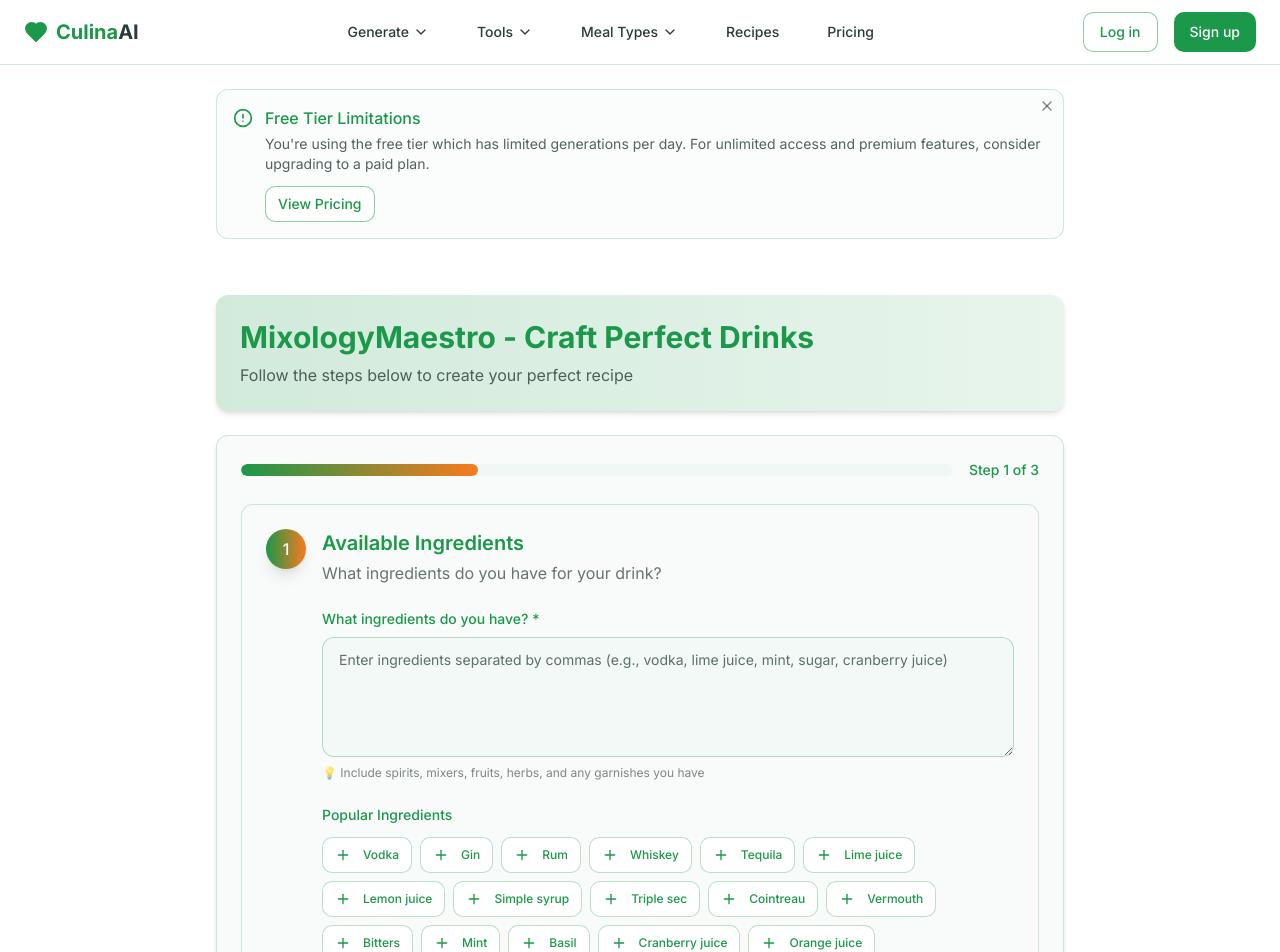
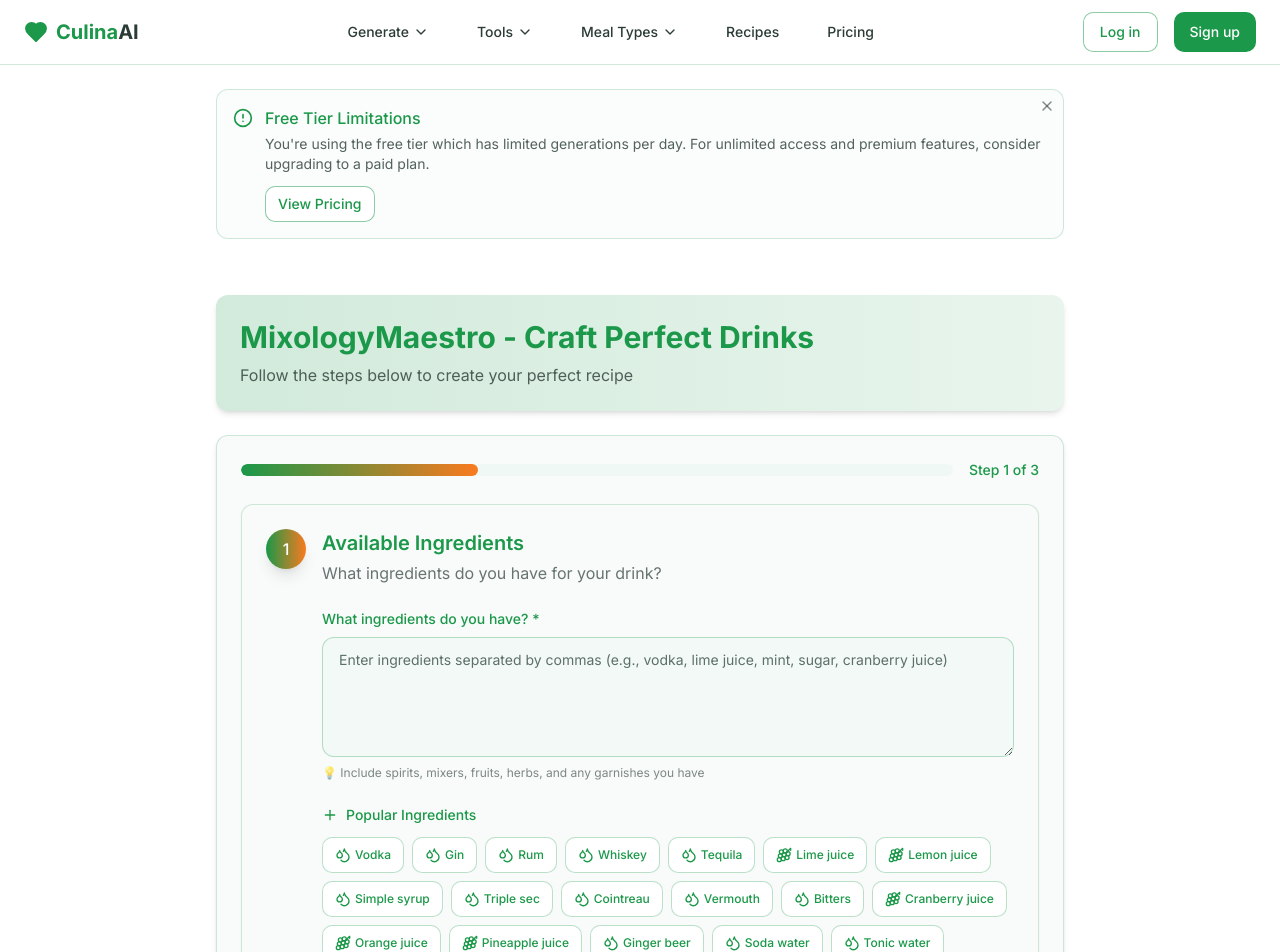
Before and after one commit to sandeep60141/kashyap, a Next.js app: page /mixologyMaestro in a window 1280 px wide. Shown: the top 952 px of the page. Built offline with nearby package versions, Linux system fonts and the light colour scheme.

Commit message:
fix: enhance visual design with icons and improved button styles
Fix cuisine style buttons and add icons; update checkbox colors; add icons throughout; improve visual design consistency.

#VERCEL_SKIP

Co-authored-by: sandeep <58232414+sandeep60141@users.noreply.github.com>

```diff
--- a/app/globals.css
+++ b/app/globals.css
@@ -60,16 +60,29 @@
 }
 
 .btn-generate {
-  @apply bg-gradient-to-r from-primary to-accent text-white font-medium py-3 px-6 rounded-lg shadow-lg hover:shadow-xl transition-all;
+  @apply bg-gradient-to-r from-primary to-accent text-white font-medium py-3 px-6 rounded-lg shadow-lg hover:shadow-xl transition-all flex items-center;
+}
+
+/* Cuisine button styles */
+.cuisine-button {
+  @apply flex items-center gap-2 px-4 py-2 rounded-lg border border-primary/30 text-primary hover:bg-primary/10 transition-all font-medium;
+}
+
+.cuisine-button-active {
+  @apply bg-primary text-white border-primary hover:bg-primary/90;
+}
+
+.cuisine-button span {
+  @apply text-lg;
 }
 
 /* Tab styling */
 .tab-active {
-  @apply bg-primary text-white;
+  @apply bg-primary text-white flex items-center justify-center;
 }
 
 .tab-inactive {
-  @apply bg-secondary text-secondary-foreground hover:bg-secondary/80;
+  @apply bg-secondary text-secondary-foreground hover:bg-secondary/80 flex items-center justify-center;
 }
 
 /* Card styling */
@@ -193,12 +206,22 @@
   @apply bg-primary/20 border-primary;
 }
 
+/* Custom checkbox styling */
 .generator-checkbox {
-  @apply h-4 w-4 rounded border-primary/50 text-primary focus:ring-primary/50;
+  @apply h-4 w-4 rounded border-primary/50 text-primary focus:ring-primary/50 accent-primary;
 }
 
 .generator-radio {
-  @apply h-4 w-4 border-primary/50 text-primary focus:ring-primary/50;
+  @apply h-4 w-4 border-primary/50 text-primary focus:ring-primary/50 accent-primary;
+}
+
+/* Custom checkbox for dietary requirements */
+input[type="checkbox"] {
+  @apply accent-primary;
+}
+
+input[type="radio"] {
+  @apply accent-primary;
 }
 
 .generator-select {
--- a/components/cuisine-suggestions.tsx
+++ b/components/cuisine-suggestions.tsx
@@ -1,6 +1,7 @@
 "use client"
 
 import { Button } from "@/components/ui/button"
+import { Globe } from "lucide-react"
 
 interface CuisineSuggestionsProps {
   onCuisineClick: (cuisine: string) => void
@@ -9,40 +10,43 @@ interface CuisineSuggestionsProps {
 
 export default function CuisineSuggestions({ onCuisineClick, selectedCuisine }: CuisineSuggestionsProps) {
   const cuisines = [
-    "Italian",
-    "Mexican",
-    "Chinese",
-    "Japanese",
-    "Thai",
-    "Indian",
-    "French",
-    "Mediterranean",
-    "American",
-    "Korean",
-    "Vietnamese",
-    "Greek",
-    "Spanish",
-    "Middle Eastern",
-    "Brazilian",
+    { name: "Italian", flag: "🇮🇹" },
+    { name: "Mexican", flag: "🇲🇽" },
+    { name: "Chinese", flag: "🇨🇳" },
+    { name: "Japanese", flag: "🇯🇵" },
+    { name: "Thai", flag: "🇹🇭" },
+    { name: "Indian", flag: "🇮🇳" },
+    { name: "French", flag: "🇫🇷" },
+    { name: "Mediterranean", flag: "🇬🇷" },
+    { name: "American", flag: "🇺🇸" },
+    { name: "Korean", flag: "🇰🇷" },
+    { name: "Vietnamese", flag: "🇻🇳" },
+    { name: "Spanish", flag: "🇪🇸" },
+    { name: "Middle Eastern", flag: "🇹🇷" },
+    { name: "Brazilian", flag: "🇧🇷" },
   ]
 
   return (
     <div className="space-y-3">
-      <h4 className="text-sm font-medium text-primary">Popular Cuisines</h4>
+      <h4 className="text-sm font-medium text-primary flex items-center gap-2">
+        <Globe className="h-4 w-4" />
+        Popular Cuisines
+      </h4>
       <div className="flex flex-wrap gap-2">
         {cuisines.map((cuisine) => (
           <Button
-            key={cuisine}
-            variant={selectedCuisine === cuisine ? "default" : "outline"}
+            key={cuisine.name}
+            variant={selectedCuisine === cuisine.name ? "default" : "outline"}
             size="sm"
-            onClick={() => onCuisineClick(cuisine)}
-            className={`text-xs ${
-              selectedCuisine === cuisine
+            onClick={() => onCuisineClick(cuisine.name)}
+            className={`text-xs flex items-center gap-1 ${
+              selectedCuisine === cuisine.name
                 ? "bg-primary text-white"
                 : "border-primary/30 text-primary hover:bg-primary/10"
             }`}
           >
-            {cuisine}
+            <span>{cuisine.flag}</span>
+            {cuisine.name}
           </Button>
         ))}
       </div>
--- a/components/popular-ingredients.tsx
+++ b/components/popular-ingredients.tsx
@@ -1,7 +1,7 @@
 "use client"
 
 import { Button } from "@/components/ui/button"
-import { Plus } from "lucide-react"
+import { Plus, Beef, Fish, Egg, Wheat, Carrot, Milk, Droplets, Grape } from "lucide-react"
 
 interface PopularIngredientsProps {
   onIngredientClick: (ingredient: string) => void
@@ -16,70 +16,57 @@ export default function PopularIngredients({
 }: PopularIngredientsProps) {
   const ingredientSets = {
     pantry: [
-      "Chicken breast",
-      "Ground beef",
-      "Salmon",
-      "Eggs",
-      "Rice",
-      "Pasta",
-      "Potatoes",
-      "Onions",
-      "Garlic",
-      "Tomatoes",
-      "Bell peppers",
-      "Carrots",
-      "Broccoli",
-      "Spinach",
-      "Cheese",
-      "Olive oil",
-      "Butter",
-      "Salt",
-      "Black pepper",
-      "Paprika",
-      "Cumin",
-      "Oregano",
-      "Basil",
+      { name: "Chicken breast", icon: <Beef className="h-3 w-3" /> },
+      { name: "Ground beef", icon: <Beef className="h-3 w-3" /> },
+      { name: "Salmon", icon: <Fish className="h-3 w-3" /> },
+      { name: "Eggs", icon: <Egg className="h-3 w-3" /> },
+      { name: "Rice", icon: <Wheat className="h-3 w-3" /> },
+      { name: "Pasta", icon: <Wheat className="h-3 w-3" /> },
+      { name: "Potatoes", icon: <Carrot className="h-3 w-3" /> },
+      { name: "Onions", icon: <Carrot className="h-3 w-3" /> },
+      { name: "Garlic", icon: <Carrot className="h-3 w-3" /> },
+      { name: "Tomatoes", icon: <Carrot className="h-3 w-3" /> },
+      { name: "Bell peppers", icon: <Carrot className="h-3 w-3" /> },
+      { name: "Carrots", icon: <Carrot className="h-3 w-3" /> },
+      { name: "Broccoli", icon: <Carrot className="h-3 w-3" /> },
+      { name: "Spinach", icon: <Carrot className="h-3 w-3" /> },
+      { name: "Cheese", icon: <Milk className="h-3 w-3" /> },
+      { name: "Olive oil", icon: <Droplets className="h-3 w-3" /> },
+      { name: "Butter", icon: <Milk className="h-3 w-3" /> },
     ],
     cocktail: [
-      "Vodka",
-      "Gin",
-      "Rum",
-      "Whiskey",
-      "Tequila",
-      "Lime juice",
-      "Lemon juice",
-      "Simple syrup",
-      "Triple sec",
-      "Cointreau",
-      "Vermouth",
-      "Bitters",
-      "Mint",
-      "Basil",
-      "Cranberry juice",
-      "Orange juice",
-      "Pineapple juice",
-      "Ginger beer",
-      "Soda water",
-      "Tonic water",
+      { name: "Vodka", icon: <Droplets className="h-3 w-3" /> },
+      { name: "Gin", icon: <Droplets className="h-3 w-3" /> },
+      { name: "Rum", icon: <Droplets className="h-3 w-3" /> },
+      { name: "Whiskey", icon: <Droplets className="h-3 w-3" /> },
+      { name: "Tequila", icon: <Droplets className="h-3 w-3" /> },
+      { name: "Lime juice", icon: <Grape className="h-3 w-3" /> },
+      { name: "Lemon juice", icon: <Grape className="h-3 w-3" /> },
+      { name: "Simple syrup", icon: <Droplets className="h-3 w-3" /> },
+      { name: "Triple sec", icon: <Droplets className="h-3 w-3" /> },
+      { name: "Cointreau", icon: <Droplets className="h-3 w-3" /> },
+      { name: "Vermouth", icon: <Droplets className="h-3 w-3" /> },
+      { name: "Bitters", icon: <Droplets className="h-3 w-3" /> },
+      { name: "Cranberry juice", icon: <Grape className="h-3 w-3" /> },
+      { name: "Orange juice", icon: <Grape className="h-3 w-3" /> },
+      { name: "Pineapple juice", icon: <Grape className="h-3 w-3" /> },
+      { name: "Ginger beer", icon: <Droplets className="h-3 w-3" /> },
+      { name: "Soda water", icon: <Droplets className="h-3 w-3" /> },
+      { name: "Tonic water", icon: <Droplets className="h-3 w-3" /> },
     ],
     general: [
-      "Chicken",
-      "Beef",
-      "Fish",
-      "Eggs",
-      "Rice",
-      "Pasta",
-      "Potatoes",
-      "Onions",
-      "Garlic",
-      "Tomatoes",
-      "Cheese",
-      "Olive oil",
-      "Butter",
-      "Salt",
-      "Pepper",
-      "Herbs",
-      "Spices",
+      { name: "Chicken", icon: <Beef className="h-3 w-3" /> },
+      { name: "Beef", icon: <Beef className="h-3 w-3" /> },
+      { name: "Fish", icon: <Fish className="h-3 w-3" /> },
+      { name: "Eggs", icon: <Egg className="h-3 w-3" /> },
+      { name: "Rice", icon: <Wheat className="h-3 w-3" /> },
+      { name: "Pasta", icon: <Wheat className="h-3 w-3" /> },
+      { name: "Potatoes", icon: <Carrot className="h-3 w-3" /> },
+      { name: "Onions", icon: <Carrot className="h-3 w-3" /> },
+      { name: "Garlic", icon: <Carrot className="h-3 w-3" /> },
+      { name: "Tomatoes", icon: <Carrot className="h-3 w-3" /> },
+      { name: "Cheese", icon: <Milk className="h-3 w-3" /> },
+      { name: "Olive oil", icon: <Droplets className="h-3 w-3" /> },
     ],
   }
 
@@ -87,27 +74,28 @@ export default function PopularIngredients({
 
   return (
     <div className="space-y-3">
-      <h4 className="text-sm font-medium text-primary">
+      <h4 className="text-sm font-medium text-primary flex items-center gap-2">
+        <Plus className="h-4 w-4" />
         Popular {type === "cocktail" ? "Ingredients" : "Ingredients"}
       </h4>
       <div className="flex flex-wrap gap-2">
         {ingredients.map((ingredient) => {
           const isSelected = selectedIngredients.some((selected) =>
-            selected.toLowerCase().includes(ingredient.toLowerCase()),
+            selected.toLowerCase().includes(ingredient.name.toLowerCase()),
           )
 
           return (
             <Button
-              key={ingredient}
+              key={ingredient.name}
               variant={isSelected ? "default" : "outline"}
               size="sm"
-              onClick={() => onIngredientClick(ingredient)}
-              className={`text-xs ${
+              onClick={() => onIngredientClick(ingredient.name)}
+              className={`text-xs flex items-center gap-1 ${
                 isSelected ? "bg-primary text-white" : "border-primary/30 text-primary hover:bg-primary/10"
               }`}
             >
-              <Plus className="h-3 w-3 mr-1" />
-              {ingredient}
+              {ingredient.icon}
+              {ingredient.name}
             </Button>
           )
         })}
```
Also changed, not shown: app/page.tsx (+46 -15 lines), components/dietary-requirements.tsx (+25 -21 lines), components/recipe-suggestions.tsx (+30 -29 lines).
